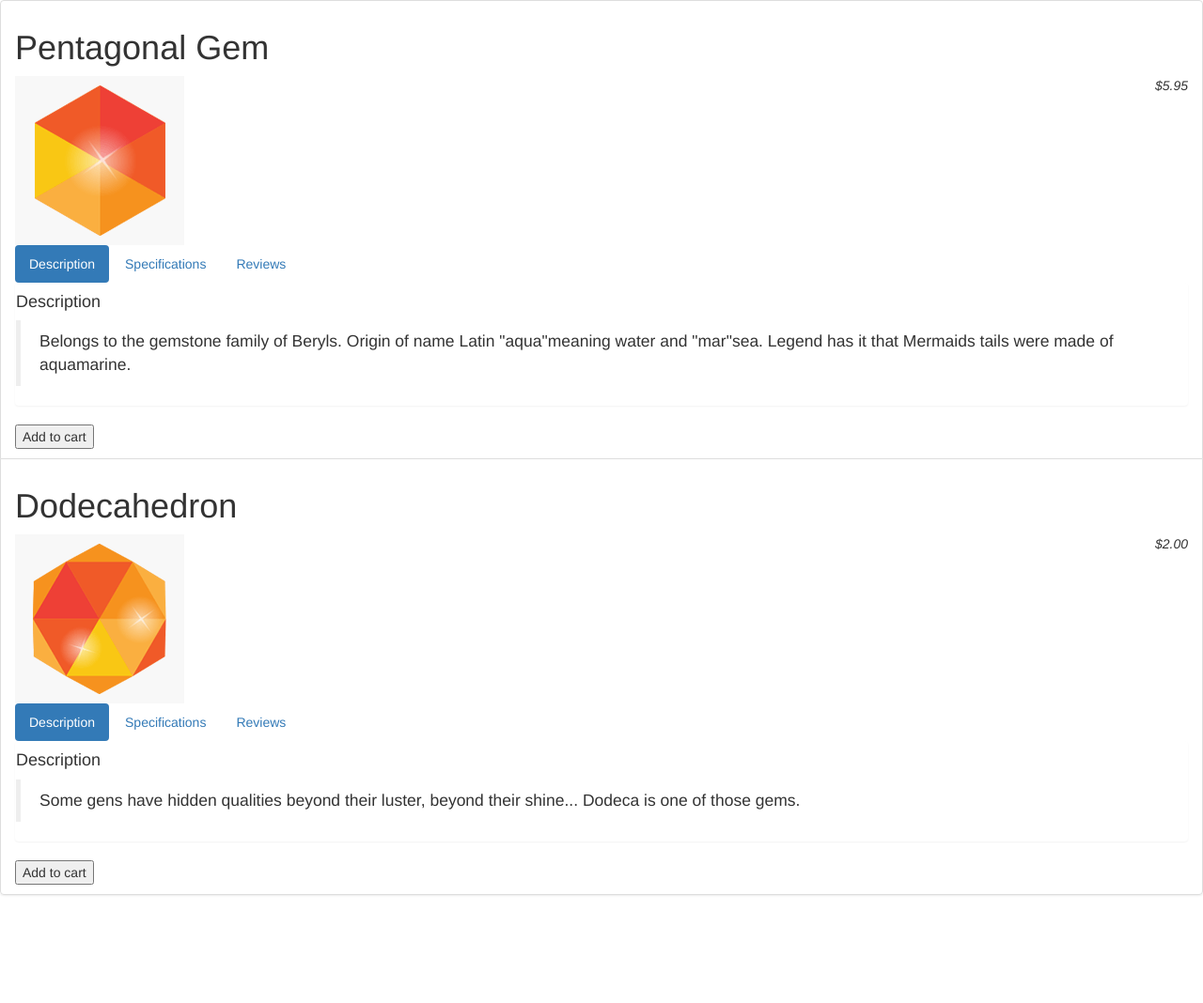
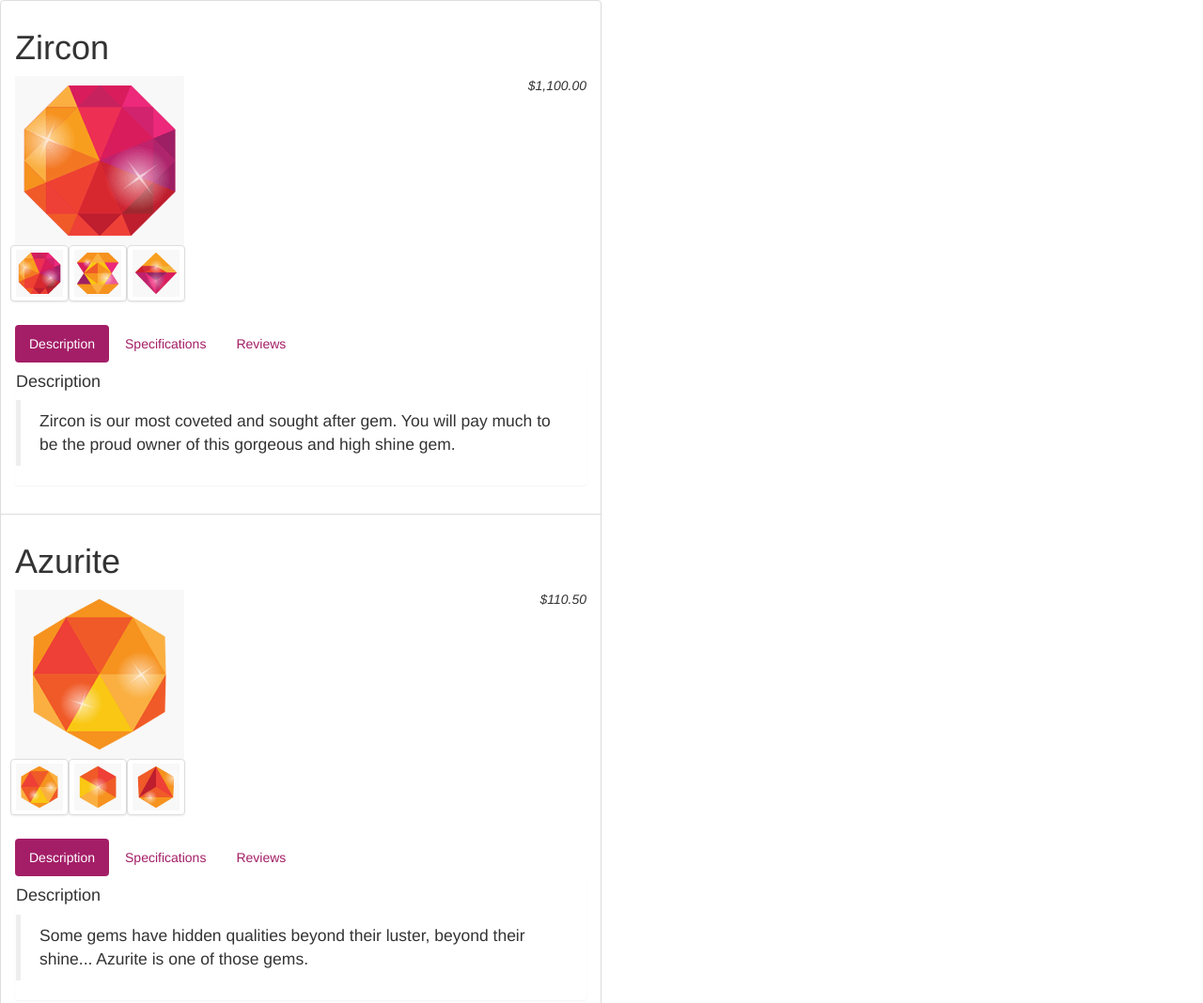
Before and after one commit to agustincastro/GemStore, a plain HTML site: page app/index.html in a window 1280 px wide. Shown: the top 1068 px of the page at 94% size. Before the commit the page ends 973 px from the top, so only its background shows below. Drawn offline with nearby package versions, Linux system fonts and the light colour scheme.

Commit message:
Added image gallery

```diff
--- a/app/app.js
+++ b/app/app.js
@@ -10,7 +10,7 @@
   var app = angular.module('store', []);
 
   app.controller('StoreController', function(){
-    this.products = gems;
+    this.products = gems2;
 
   });
 
@@ -26,6 +26,15 @@
       return this.tab === checkTab;
     };
   });
+
+  //Handles image gallery
+  app.controller('GalleryController', function(){
+    this.current = 0;
+    this.setCurrent = function(newGallery){
+      this.current = newGallery || 0;
+    };
+  });
+
 
   var gems = [
     {
@@ -56,4 +65,89 @@
     }
   ];
 
+  var gems2 = [
+    {
+      name: 'Azurite',
+      description: "Some gems have hidden qualities beyond their luster, beyond their shine... Azurite is one of those gems.",
+      shine: 8,
+      price: 110.50,
+      rarity: 7,
+      color: '#CCC',
+      faces: 14,
+      images: [
+        '../assets/img/gem-01.gif',
+        '../assets/img/gem-02.gif',
+        '../assets/img/gem-03.gif',
+      ],
+      reviews: [{
+        stars: 5,
+        body: "I love this gem!",
+        author: "joe@example.org",
+        createdOn: 1397490980837
+      }, {
+        stars: 1,
+        body: "This gem sucks.",
+        author: "tim@example.org",
+        createdOn: 1397490980837
+      }]
+    },
+    {
+      name: 'Bloodstone',
+      description: "Origin of the Bloodstone is unknown, hence its low value. It has a very high shine and 12 sides, however.",
+      shine: 9,
+      price: 22.90,
+      rarity: 6,
+      color: '#EEE',
+      faces: 12,
+      images: [
+        '../assets/img/gem-04.gif',
+        '../assets/img/gem-05.gif',
+        '../assets/img/gem-06.gif',
+
+      ],
+      reviews: [{
+        stars: 3,
+        body: "I think this gem was just OK, could honestly use more shine, IMO.",
+        author: "JimmyDean@example.org",
+        createdOn: 1397490980837
+      }, {
+        stars: 4,
+        body: "Any gem with 12 faces is for me!",
+        author: "gemsRock@example.org",
+        createdOn: 1397490980837
+      }]
+    },
+    {
+      name: 'Zircon',
+      description: "Zircon is our most coveted and sought after gem. You will pay much to be the proud owner of this gorgeous and high shine gem.",
+      shine: 70,
+      price: 1100,
+      rarity: 2,
+      color: '#000',
+      faces: 6,
+      images: [
+        '../assets/img/gem-07.gif',
+        '../assets/img/gem-08.gif',
+        '../assets/img/gem-09.gif',
+      ],
+      reviews: [{
+        stars: 1,
+        body: "This gem is WAY too expensive for its rarity value.",
+        author: "turtleguyy@example.org",
+        createdOn: 1397490980837
+      }, {
+        stars: 1,
+        body: "BBW: High Shine != High Quality.",
+        author: "LouisW407@example.org",
+        createdOn: 1397490980837
+      }, {
+        stars: 1,
+        body: "Don't waste your rubles!",
+        author: "nat@example.org",
+        createdOn: 1397490980837
+      }]
+    }
+  ];
+
+
 })();
--- a/app/index.html
+++ b/app/index.html
@@ -4,13 +4,26 @@
   <!-- Le styles -->
   <link rel="stylesheet" href="https://maxcdn.bootstrapcdn.com/bootstrap/3.3.7/css/bootstrap.min.css" integrity="sha384-BVYiiSIFeK1dGmJRAkycuHAHRg32OmUcww7on3RYdg4Va+PmSTsz/K68vbdEjh4u" crossorigin="anonymous">
   <link rel="stylesheet" href="https://maxcdn.bootstrapcdn.com/bootstrap/3.3.7/css/bootstrap-theme.min.css" integrity="sha384-rHyoN1iRsVXV4nD0JutlnGaslCJuC7uwjduW9SVrLvRYooPp2bWYgmgJQIXwl/Sp" crossorigin="anonymous">
+  <link rel="stylesheet" href="../assets/css/store.css" media="screen" title="no title" charset="utf-8">
 </head>
 <body ng-controller="StoreController as store">
+
+  <div class="store-container">
     <ul class="list-group">
       <li class="list-group-item" ng-repeat="product in store.products | orderBy: '-price'">
         <h1> {{product.name}}</h1>
         <em class="pull-right"> {{product.price | currency}} </em>
-      <img ng-src="{{product.images[0].full}}" />
+
+        <!-- Image Gallery  -->
+        <div class='gallery' ng-controller="GalleryController as gallery" ng-show="product.images.length">
+          <img ng-src="{{product.images[gallery.current]}}" />
+          <ul class="list-inline thumbs">
+            <li class="thumbnail" ng-repeat="image in product.images">
+              <img ng-src="{{image}}" />
+            </li>
+          </ul>
+        </div>
+
 
         <selection ng-controller="PanelController as panel">
           <ul class="nav nav-pills">
@@ -38,11 +51,12 @@
             <blockquote>None yet</blockquote>
           </div>
         </selection>
+
         <button ng-show="product.canPurchase">Add to cart</button>
 
       </li>
     </ul>
-
+  </div>
   <!-- Le javascript -->
   <script type="text/javascript" src="angular.min.js" ></script>
   <script src="https://maxcdn.bootstrapcdn.com/bootstrap/3.3.7/js/bootstrap.min.js" integrity="sha384-Tc5IQib027qvyjSMfHjOMaLkfuWVxZxUPnCJA7l2mCWNIpG9mGCD8wGNIcPD7Txa" crossorigin="anonymous"></script>
--- /dev/null
+++ b/assets/css/store.css
@@ -0,0 +1,17 @@
+
+.store-container{
+  width: 50%;
+}
+
+.nav-pills>li>a{
+  color: #A41E67;
+}
+
+.nav-pills>li.active>a, .nav-pills>li.active>a:focus, .nav-pills>li.active>a:hover{
+  background-color: #A41E67 !important;
+  color: white;
+}
+
+.thumbnail img{
+  max-height: 50px;
+}
```
Lines whose indentation alone changed are shown as unchanged.
